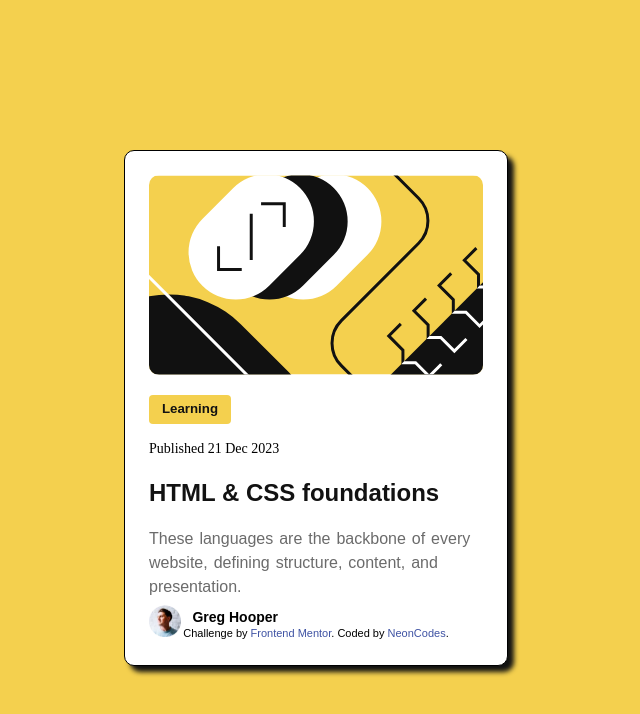
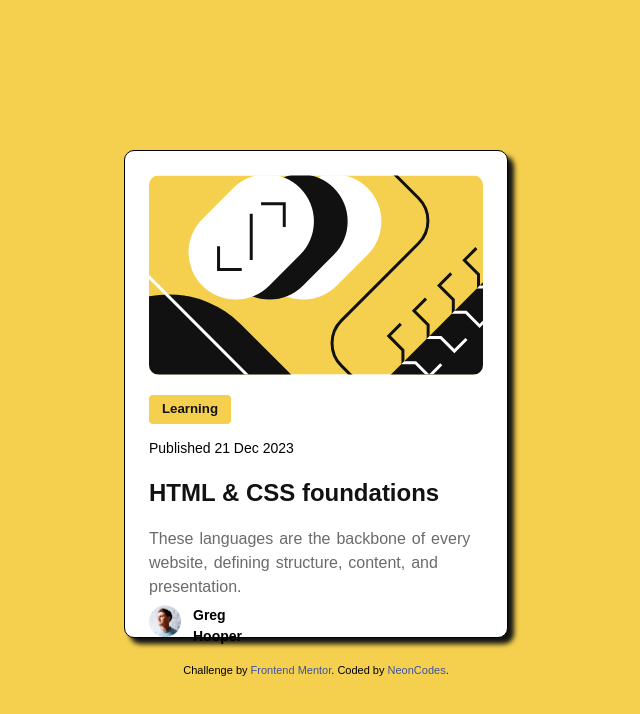
Before and after one commit to NeonCodes/Blog-preview-card-challenge, a plain HTML site: page index.html in a window 1280 px wide. Shown: the whole page, without its empty margins (324-964 px from the left). Drawn offline with Linux system fonts and the light colour scheme.

Commit message:
clean and fix text

```diff
--- a/index.html
+++ b/index.html
@@ -31,11 +31,11 @@
    <img src="./assets/images/illustration-article.svg" alt="yellow,black and white coding image">
   </header>
 
+
+    <body>
       <div class="container1">
-   <body>
         <div class="category">
-     <h5>Learning
-     </h5>
+          <h5>Learning</h5>
         </div>
           <div class="date">
            <p>Published 21 Dec 2023</p>
@@ -47,19 +47,18 @@
              <p>These languages are the backbone of every website, defining structure, content, and presentation.
              </p>
             </div>
+      </div>
 
-</div>
         <div class="author">
           <div class="image2">
            <img src="assets/images/image-avatar.webp" alt="man">
           </div>
          <div class="authorname">
-          <h4>Greg Hooper</h4>
+          <p>Greg Hooper</p>
          </div>
         </div>
     </body>
-
-
+</div>
     <footer>
       <div class="attribution">
       Challenge by <a href="https://www.frontendmentor.io?ref=challenge" target="_blank">Frontend Mentor</a>.
--- a/style.css
+++ b/style.css
@@ -110,13 +110,12 @@ transform: scale();
   /*max-width: 58;
   max-height: 21;*/
   font-size:0.875rem.
-
 }
 
-.date{
+.date p{
   font-size:0.875rem;
   padding-left: 0%;
-  font-family: "Figtree Medium";
+  font-family:"Figtree Medium", sans-serif;
   color: hsl(0, 0, 7%);
 }
 h1{
@@ -140,6 +139,10 @@ a :hover{
   color:hsl(47, 88%, 63%);
   text-decoration: none;
 }
+a :active{
+  color:hsl(47, 88%, 63%);
+  text-decoration:none;
+}
 
 .paragraph p{
   font-size: 1rem;
@@ -149,7 +152,7 @@ a :hover{
   max-width:336px ;
   max-height:72px;
   word-spacing:1.5px;
-
+  margin-bottom:12px;
 }
 /*image 1*/
 img{
@@ -168,6 +171,7 @@ border-radius: 10px;
 border: 1px solid;
 width: min-content;
 box-shadow: 6px 6px 5px hsl(0, 0%, 7%);
+box-shadow: black;
 box-shadow: inset;
 }
 /*second text container */
@@ -189,12 +193,19 @@ align-items: start;
 color: hsl(0, 0, 7%);
 }
 
-.authorname{
-font-family: "Figtree Extra Bold", sans-serif;
+.author p{
+font-family:"Figtree Extra Bold", sans-serif;
 color: hsl(0, 0, 7%);
 font-weight: 800;
 font-size:0.875rem;
-align-self: center;
+max-width: 85px;
+max-height: 21px;
+}
+
+.authorname{
+display: flex;
+align-self:center;
+overflow:none;
 }
 
 .attribution{
```
Lines whose indentation alone changed are shown as unchanged.
